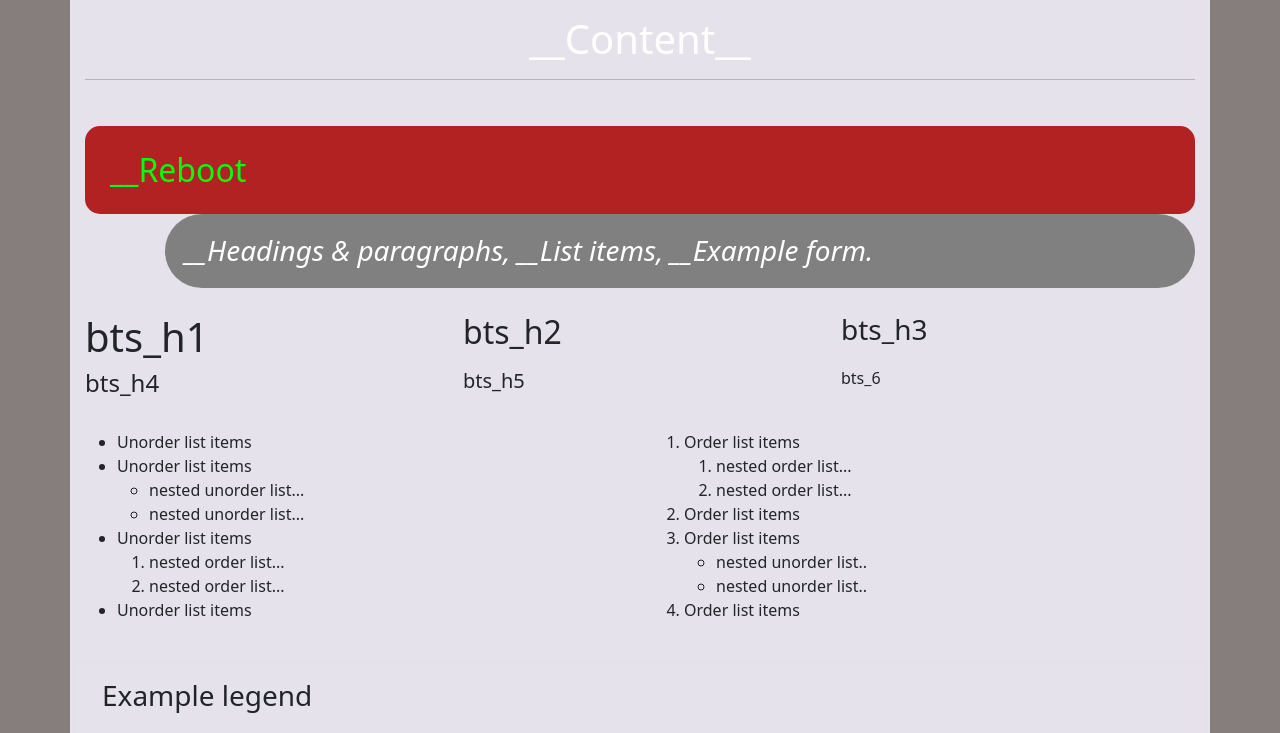
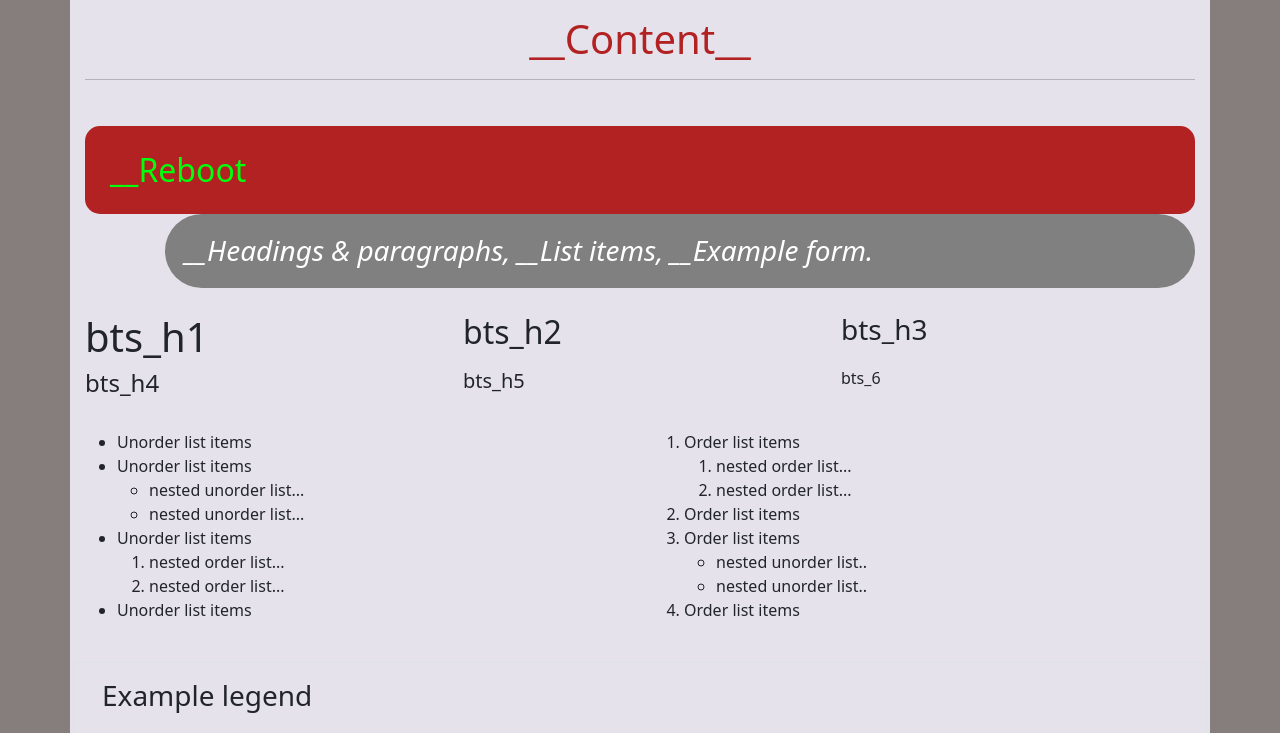
Before and after one commit to mhfaysal124/bts5_content, a plain HTML site: page index.html in a window 1280 px wide. Shown: the top 733 px of the page. Drawn offline with Linux system fonts and the light colour scheme; a script that the page names is missing.

Commit message:
Update style.css

```diff
--- a/css/style.css
+++ b/css/style.css
@@ -6,7 +6,7 @@ body{
     padding: 15px;
 }
 .header_h1{
-    color: rgb(255, 255, 255);
+    color: firebrick;
     text-align: center;
 }
 .heading_2{
```
